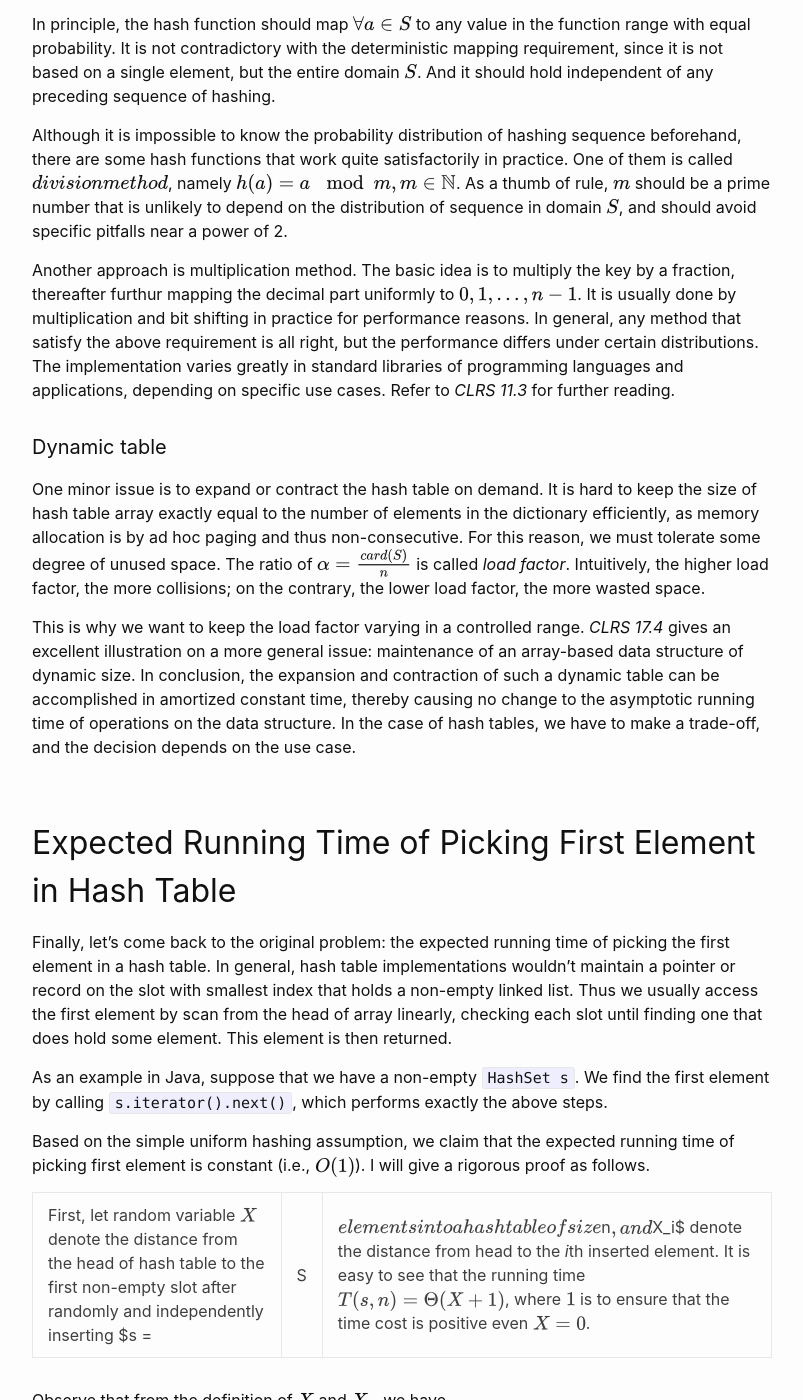
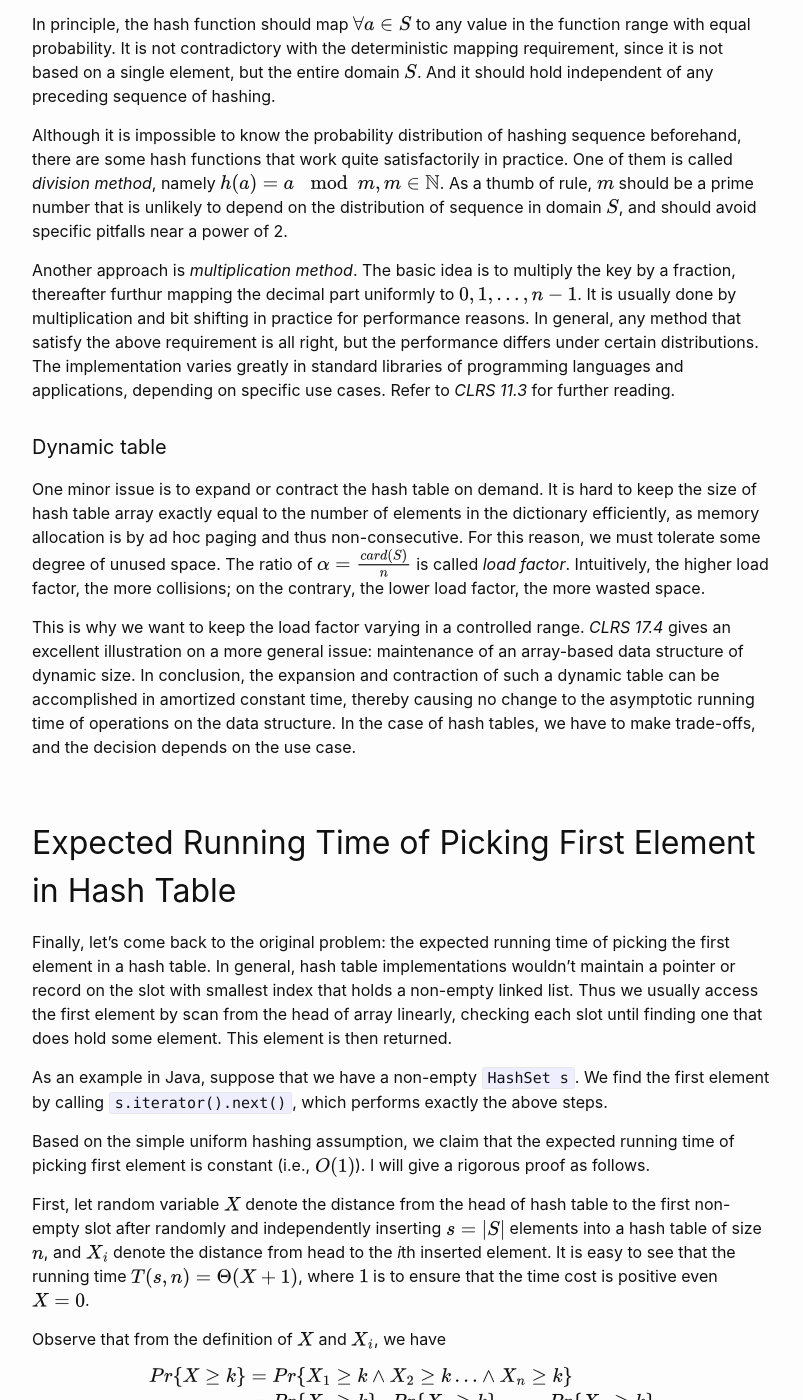
Before and after one commit to maristie/maristie.github.io, a Jekyll site: the page built from _posts/2021-04-29-Expected-Running-Time-of-Picking-First-Element-in-Hash-Table.md, in a window 1280 px wide and 1400 px high, scrolled down 2221 px. Shown: the whole window, without its empty margins (238-1041 px from the left). Built offline with Jekyll 4.4.1, drawn with Linux system fonts in a browser that asks for light colours.

Commit message:
Fix typesetting

```diff
--- a/_posts/2021-04-29-Expected-Running-Time-of-Picking-First-Element-in-Hash-Table.md
+++ b/_posts/2021-04-29-Expected-Running-Time-of-Picking-First-Element-in-Hash-Table.md
@@ -41,15 +41,15 @@ The very first problem is to choose an appropriate hash function. Recall that th
 
 In principle, the hash function should map $\forall a \in S$ to any value in the function range with equal probability. It is not contradictory with the deterministic mapping requirement, since it is not based on a single element, but the entire domain $S$. And it should hold independent of any preceding sequence of hashing.
 
-Although it is impossible to know the probability distribution of hashing sequence beforehand, there are some hash functions that work quite satisfactorily in practice. One of them is called $division method$, namely $h(a) = a \mod m, m \in \mathbb{N}$. As a thumb of rule, $m$ should be a prime number that is unlikely to depend on the distribution of sequence in domain $S$, and should avoid specific pitfalls near a power of 2.
+Although it is impossible to know the probability distribution of hashing sequence beforehand, there are some hash functions that work quite satisfactorily in practice. One of them is called *division method*, namely $h(a) = a \mod m, m \in \mathbb{N}$. As a thumb of rule, $m$ should be a prime number that is unlikely to depend on the distribution of sequence in domain $S$, and should avoid specific pitfalls near a power of 2.
 
-Another approach is multiplication method. The basic idea is to multiply the key by a fraction, thereafter furthur mapping the decimal part uniformly to $\{0, 1, \ldots, n - 1\}$. It is usually done by multiplication and bit shifting in practice for performance reasons. In general, any method that satisfy the above requirement is all right, but the performance differs under certain distributions. The implementation varies greatly in standard libraries of programming languages and applications, depending on specific use cases. Refer to *CLRS 11.3* for further reading.
+Another approach is *multiplication method*. The basic idea is to multiply the key by a fraction, thereafter furthur mapping the decimal part uniformly to $\{0, 1, \ldots, n - 1\}$. It is usually done by multiplication and bit shifting in practice for performance reasons. In general, any method that satisfy the above requirement is all right, but the performance differs under certain distributions. The implementation varies greatly in standard libraries of programming languages and applications, depending on specific use cases. Refer to *CLRS 11.3* for further reading.
 
 #### Dynamic table
 
 One minor issue is to expand or contract the hash table on demand. It is hard to keep the size of hash table array exactly equal to the number of elements in the dictionary efficiently, as memory allocation is by ad hoc paging and thus non-consecutive. For this reason, we must tolerate some degree of unused space. The ratio of $\alpha = \frac {card(S)}n$ is called *load factor*. Intuitively, the higher load factor, the more collisions; on the contrary, the lower load factor, the more wasted space.
 
-This is why we want to keep the load factor varying in a controlled range. *CLRS 17.4* gives an excellent illustration on a more general issue: maintenance of an array-based data structure of dynamic size. In conclusion, the expansion and contraction of such a dynamic table can be accomplished in amortized constant time, thereby causing no change to the asymptotic running time of operations on the data structure. In the case of hash tables, we have to make a trade-off, and the decision depends on the use case.
+This is why we want to keep the load factor varying in a controlled range. *CLRS 17.4* gives an excellent illustration on a more general issue: maintenance of an array-based data structure of dynamic size. In conclusion, the expansion and contraction of such a dynamic table can be accomplished in amortized constant time, thereby causing no change to the asymptotic running time of operations on the data structure. In the case of hash tables, we have to make trade-offs, and the decision depends on the use case.
 
 ## Expected Running Time of Picking First Element in Hash Table
 
@@ -59,7 +59,7 @@ As an example in Java, suppose that we have a non-empty `HashSet s`. We find the
 
 Based on the simple uniform hashing assumption, we claim that the expected running time of picking first element is constant (i.e., $O(1)$). I will give a rigorous proof as follows.
 
-First, let random variable $X$ denote the distance from the head of hash table to the first non-empty slot after randomly and independently inserting $s = |S|$ elements into a hash table of size $n$, and $X_i$ denote the distance from head to the *i*th inserted element. It is easy to see that the running time $T(s, n) = \Theta (X + 1)$, where $1$ is to ensure that the time cost is positive even $X = 0$.
+First, let random variable $X$ denote the distance from the head of hash table to the first non-empty slot after randomly and independently inserting $s = \lvert S \rvert $ elements into a hash table of size $n$, and $X_i$ denote the distance from head to the *i*th inserted element. It is easy to see that the running time $T(s, n) = \Theta (X + 1)$, where $1$ is to ensure that the time cost is positive even $X = 0$.
 
 Observe that from the definition of $X$ and $X_i$, we have
 
```
